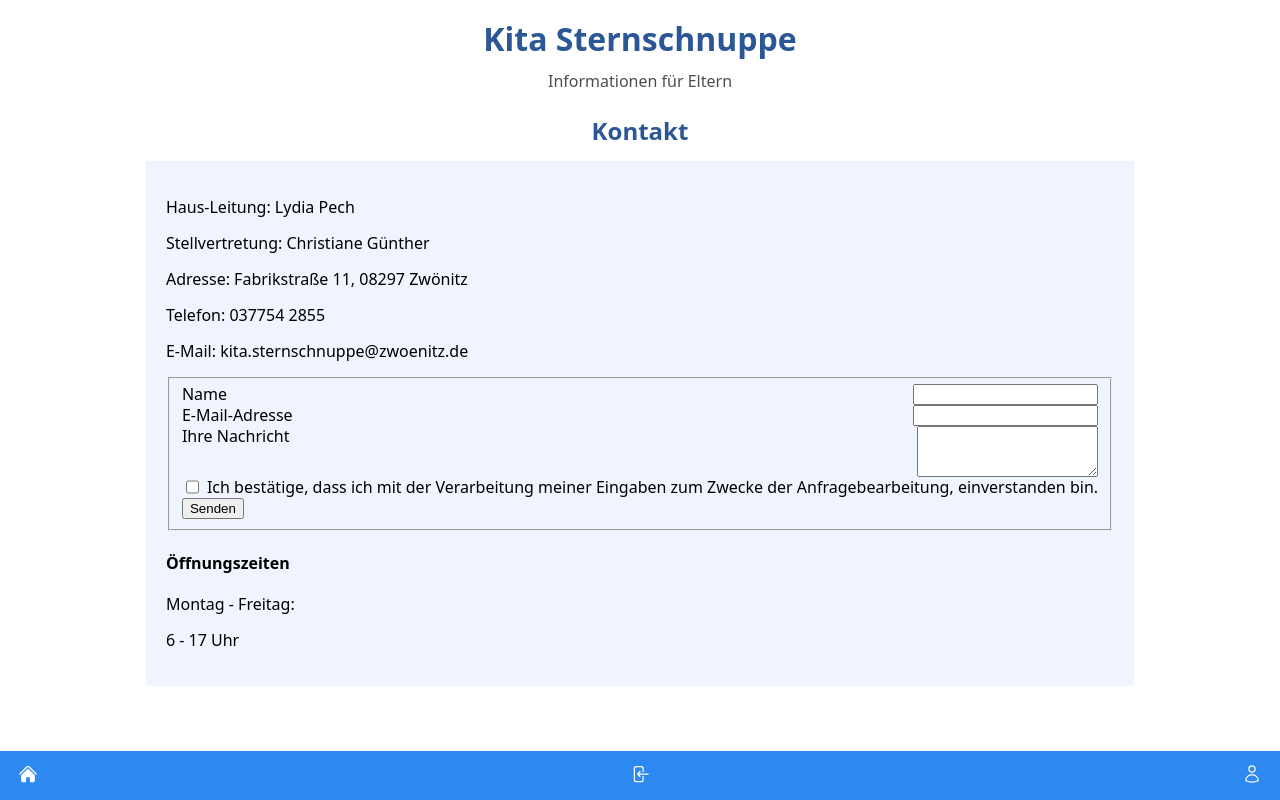
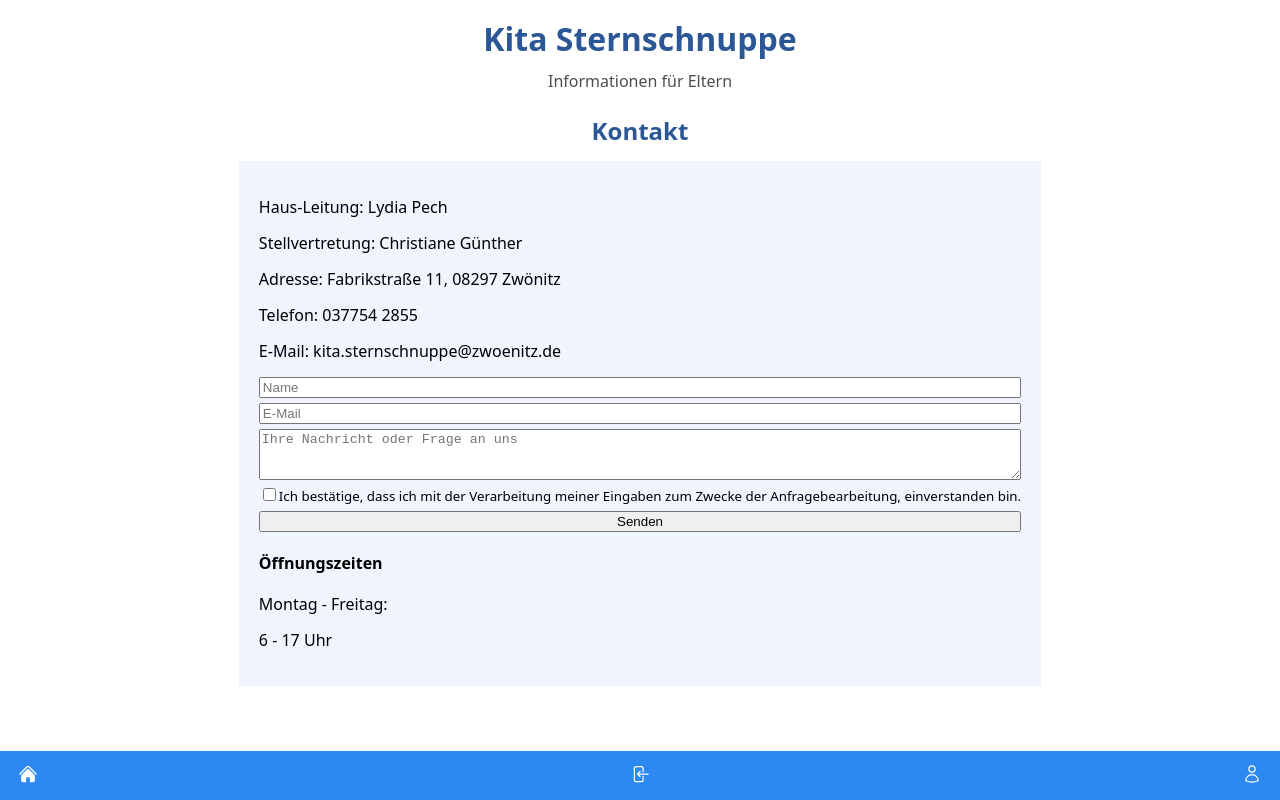
Before and after one commit to MariaAdner/kita-info, a Next.js app: page /kontakt in a window 1280 px wide. Built offline with nearby package versions, Linux system fonts and the light colour scheme; no server answers.

Commit message:
modified contactform

```diff
--- a/components/ContactForm/ContactForm.styled.js
+++ b/components/ContactForm/ContactForm.styled.js
@@ -7,7 +7,12 @@ export const StyledForm = styled.form`
 `;
 
 export const StyledLabel = styled.label`
+  font-size: 10pt;
+`;
+
+export const StyledInput = styled.div`
   display: flex;
-  justify-content: space-between;
+  flex-direction: column;
   gap: 5px;
+  width: 100%;
 `;
--- a/components/ContactForm/index.js
+++ b/components/ContactForm/index.js
@@ -1,4 +1,4 @@
-import { StyledForm, StyledLabel } from "./ContactForm.styled";
+import { StyledForm, StyledLabel, StyledInput } from "./ContactForm.styled";
 import useSWR from "swr";
 
 export default function ContactForm() {
@@ -25,20 +25,23 @@ export default function ContactForm() {
 
   return (
     <StyledForm onSubmit={handleSubmit}>
-      <fieldset>
-        <StyledLabel htmlFor="name">
-          Name
-          <input type="text" id="name" name="name" required />
-        </StyledLabel>
-        <StyledLabel htmlFor="email">
-          E-Mail-Adresse
-          <input type="email" id="email" name="email" required />
-        </StyledLabel>
-        <StyledLabel htmlFor="message">
-          Ihre Nachricht
-          <textarea rows="3" id="message" name="message" required></textarea>
-        </StyledLabel>
-        <div>
+      <StyledInput>
+        <input type="text" id="name" name="name" placeholder="Name" required />
+        <input
+          type="email"
+          id="email"
+          name="email"
+          placeholder="E-Mail"
+          required
+        />
+        <textarea
+          rows="3"
+          id="message"
+          name="message"
+          placeholder="Ihre Nachricht oder Frage an uns"
+          required
+        ></textarea>
+      </StyledInput>
       <StyledLabel>
         <input
           type="checkbox"
@@ -46,12 +49,10 @@ export default function ContactForm() {
           value="Ja"
           required
         />
-            Ich bestätige, dass ich mit der Verarbeitung meiner Eingaben zum
-            Zwecke der Anfragebearbeitung, einverstanden bin.
+        Ich bestätige, dass ich mit der Verarbeitung meiner Eingaben zum Zwecke
+        der Anfragebearbeitung, einverstanden bin.
       </StyledLabel>
-        </div>
       <button type="submit">Senden</button>
-      </fieldset>
     </StyledForm>
   );
 }
```
Lines whose indentation alone changed are shown as unchanged.
